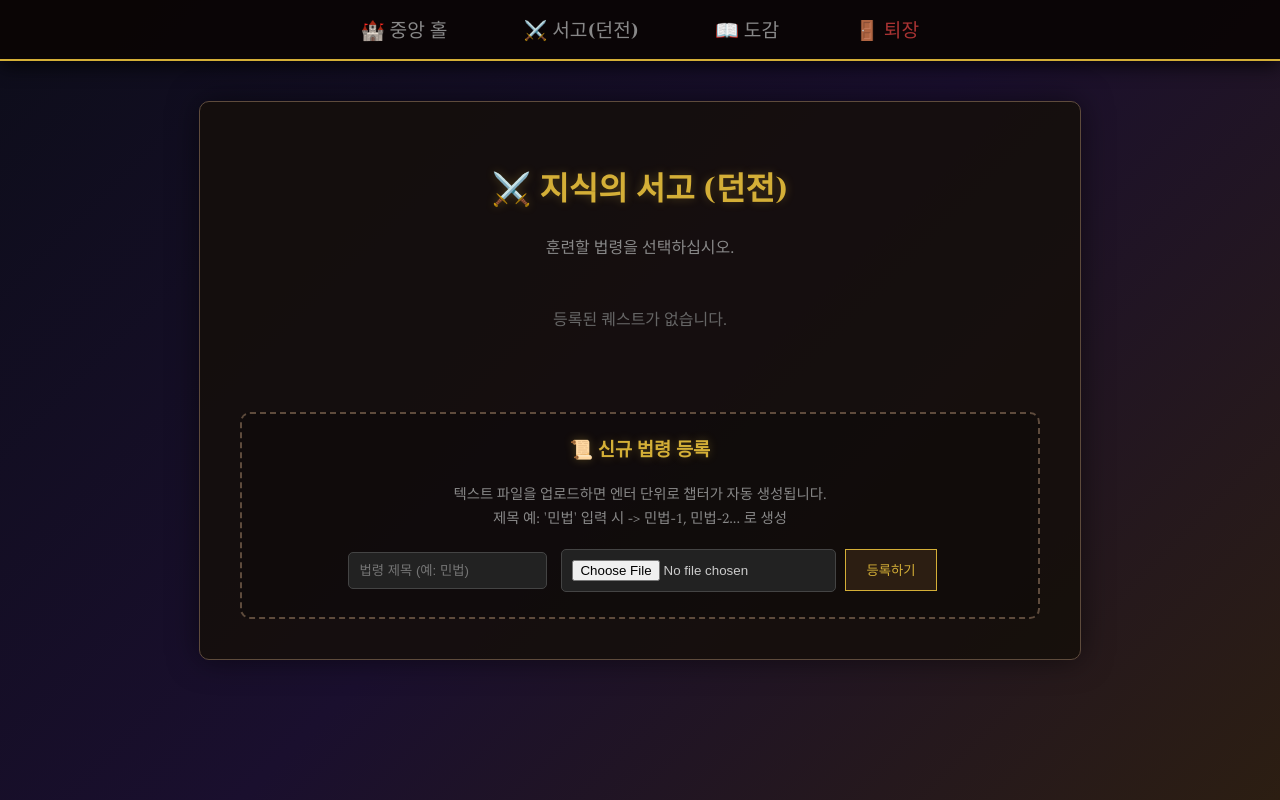
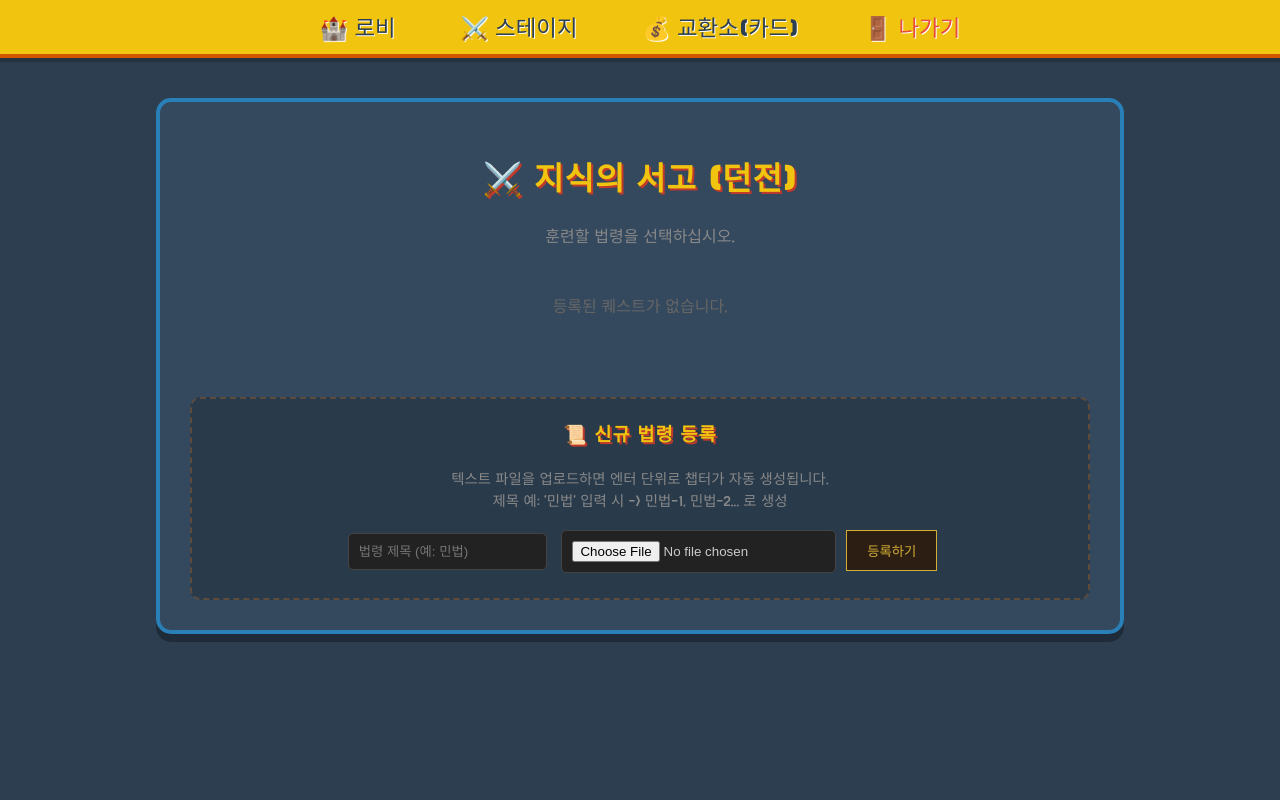
Before and after one commit to pky060921-debug/law, a Flask app: page /dungeon in a window 1280 px wide. Run offline with Flask 3, Linux system fonts and the light colour scheme; the visitor is signed in with stand-in values (Sample User, id 1).

Commit message:
Update layout.html with new theme and navigation links

```diff
--- a/templates/layout.html
+++ b/templates/layout.html
@@ -3,76 +3,78 @@
 <head>
     <meta charset="UTF-8">
     <meta name="viewport" content="width=device-width, initial-scale=1.0">
-    <title>Sanctum of Knowledge</title>
-    <link href="https://fonts.googleapis.com/css2?family=Cinzel+Decorative:wght@700&family=Spectral:wght@400;600&display=swap" rel="stylesheet">
+    <title>빈칸의 제왕</title>
+    <link href="https://fonts.googleapis.com/css2?family=Black+Han+Sans&family=Do+Hyeon&display=swap" rel="stylesheet">
     <style>
-        /* [기본 테마 설정] */
+        /* [캐주얼 게임 테마] */
         body {
-            background: linear-gradient(135deg, #0d0d1a 0%, #1a0f2e 50%, #2c1e12 100%);
-            color: #e8dcb5;
-            font-family: 'Spectral', serif;
+            background-color: #2c3e50;
+            color: #ecf0f1;
+            font-family: 'Do Hyeon', sans-serif;
             margin: 0;
             min-height: 100vh;
         }
 
-        /* [상단 고정 네비게이션 바] - 요청하신 '더 보기 좋고 큰 메뉴' */
+        /* 상단 고정 네비게이션 바 */
         nav {
-            background: rgba(10, 5, 5, 0.95);
-            border-bottom: 2px solid #d4af37;
-            padding: 15px 0;
+            background: #f1c40f; /* 밝은 노란색 (Gold) */
+            border-bottom: 4px solid #d35400;
+            padding: 10px 0;
             position: sticky;
             top: 0;
             z-index: 1000;
-            box-shadow: 0 4px 20px rgba(0,0,0,0.8);
+            box-shadow: 0 4px 0px rgba(0,0,0,0.2);
             text-align: center;
         }
 
         .nav-link {
-            font-family: 'Cinzel Decorative', cursive;
-            color: #888;
+            font-family: 'Black Han Sans', sans-serif;
+            color: #2c3e50;
             text-decoration: none;
-            font-size: 1.2rem;
-            margin: 0 20px;
-            padding: 10px 15px;
-            border: 1px solid transparent;
-            border-radius: 5px;
-            transition: all 0.3s ease;
+            font-size: 1.4rem;
+            margin: 0 15px;
+            padding: 8px 15px;
+            border-radius: 10px;
+            transition: all 0.2s ease;
+            text-shadow: 1px 1px 0 #fff;
         }
 
-        .nav-link:hover, .nav-link.active {
-            color: #d4af37;
-            border-color: #d4af37;
-            background: rgba(212, 175, 55, 0.1);
-            text-shadow: 0 0 8px rgba(212, 175, 55, 0.6);
+        .nav-link:hover {
+            background: #fff;
+            color: #d35400;
+            transform: translateY(-2px);
+            box-shadow: 0 4px 0 #bdc3c7;
         }
 
-        /* [메인 컨테이너] */
+        /* 메인 컨테이너 */
         .container {
-            max-width: 800px; /* 기존보다 조금 더 넓게 */
+            max-width: 900px;
             margin: 40px auto;
-            background-color: rgba(20, 15, 10, 0.85);
-            border: 1px solid #5e4b3c;
-            border-radius: 10px;
-            padding: 40px;
-            box-shadow: 0 0 30px rgba(0, 0, 0, 0.5);
+            background-color: #34495e;
+            border: 4px solid #2980b9;
+            border-radius: 15px;
+            padding: 30px;
+            box-shadow: 0 8px 0 rgba(0, 0, 0, 0.3);
         }
 
-        /* [공통 스타일] */
         h1, h2, h3 {
-            font-family: 'Cinzel Decorative', cursive;
-            color: #d4af37;
+            font-family: 'Black Han Sans', sans-serif;
+            color: #f1c40f;
+            text-shadow: 2px 2px 0 #c0392b;
             text-align: center;
-            text-shadow: 0 0 10px rgba(212, 175, 55, 0.3);
+            letter-spacing: 1px;
         }
 
         .flash {
-            background: rgba(100, 0, 0, 0.4);
-            border: 1px solid #d4af37;
-            color: #ffcccc;
+            background: #e74c3c;
+            border: 2px solid #c0392b;
+            color: white;
             padding: 15px;
             text-align: center;
             margin-bottom: 20px;
-            border-radius: 5px;
+            border-radius: 10px;
+            font-size: 1.2rem;
+            box-shadow: 0 4px 0 rgba(0,0,0,0.2);
         }
     </style>
 </head>
@@ -80,10 +82,10 @@
 
     {% if session.user_id %}
     <nav>
-        <a href="/lobby" class="nav-link">🏰 중앙 홀</a>
-        <a href="/dungeon" class="nav-link">⚔️ 서고(던전)</a>
-        <a href="/collection" class="nav-link">📖 도감</a>
-        <a href="/logout" class="nav-link" style="color: #a33;">🚪 퇴장</a>
+        <a href="/lobby" class="nav-link">🏰 로비</a>
+        <a href="/dungeon" class="nav-link">⚔️ 스테이지</a>
+        <a href="/collection" class="nav-link">💰 교환소(카드)</a>
+        <a href="/logout" class="nav-link" style="color: #e74c3c;">🚪 나가기</a>
     </nav>
     {% endif %}
 
```
